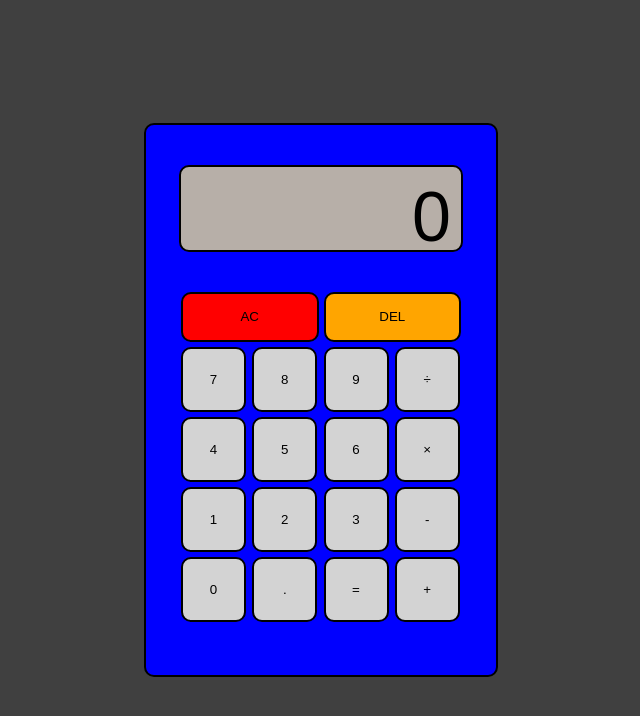
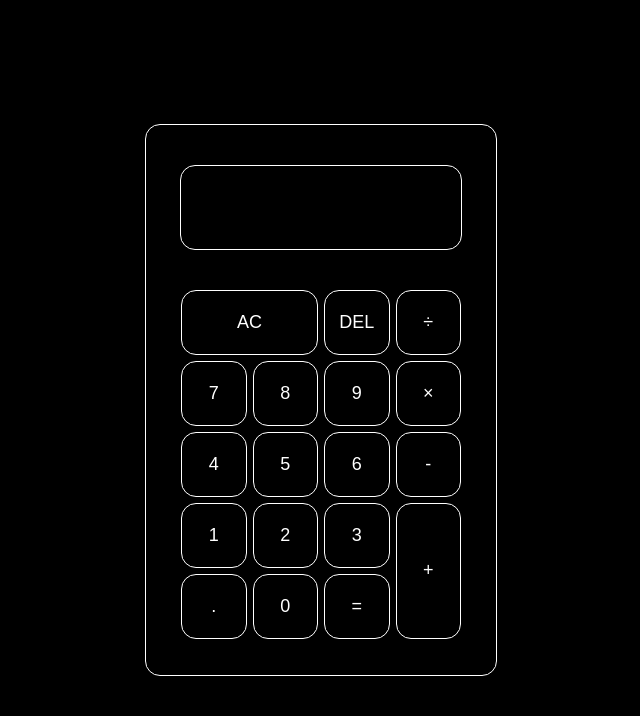
Before and after one commit to nlai86/odin-calculator, a plain HTML site: page index.html in a window 1280 px wide. Shown: the whole page, without its empty margins (319-959 px from the left). Drawn offline with Linux system fonts and the light colour scheme; a web font is replaced by a local one.

Commit message:
redo styling

```diff
--- a/index.html
+++ b/index.html
@@ -13,27 +13,28 @@
     <div class="parent">
         <div class="calc-case">
             <div class="display">
-                <div class="displayNum">0</div>
+                <div class="previousDisplay" data-previousDisplay></div>
+                <div class="currentDisplay" data-currentDisplay></div>
             </div>
             <div class="button-area">
-                <button class="clear">AC</button>
-                <button class="delete">DEL</button>
-                <button class="number" id="7">7</button>
-                <button class="number" id="8">8</button>
-                <button class="number" id="9">9</button>
-                <button class="operator" id="divide">÷</button>
-                <button class="number" id="4">4</button>
-                <button class="number" id="5">5</button>
-                <button class="number" id="6">6</button>
-                <button class="operator" id="multiply">×</button>
-                <button class="number" id="1">1</button>
-                <button class="number" id="2">2</button>
-                <button class="number" id="3">3</button>
-                <button class="operator" id="subtract">-</button>
-                <button class="number" id="0">0</button>
-                <button class="operator" id="decimal">.</button>
-                <button class="operator" id="equal">=</button>
-                <button class="operator" id="add">+</button>
+                <button class="clear" data-clear>AC</button>
+                <button data-delete>DEL</button>
+                <button data-operation>÷</button>
+                <button data-number>7</button>
+                <button data-number>8</button>
+                <button data-number>9</button>
+                <button data-operation>×</button>
+                <button data-number>4</button>
+                <button data-number>5</button>
+                <button data-number>6</button>
+                <button data-operation>-</button>
+                <button data-number>1</button>
+                <button data-number>2</button>
+                <button data-number>3</button>
+                <button class="add" data-operation>+</button>
+                <button data-number>.</button>
+                <button data-number>0</button>
+                <button data-equals>=</button>
             </div>
         </div>
     </div>
--- a/script.js
+++ b/script.js
@@ -1,4 +1,11 @@
-let display = document.querySelector("displayNum");
+const numberButtons = document.querySelectorAll('[data-number]');
+const operationButtons = document.querySelectorAll('[data-operation]');
+const equalsButton = document.querySelector('[data-equals]');
+const deleteButton = document.querySelector('[data-delete]');
+const clearButton = document.querySelector('[data-clear]');
+const currentDisplay = document.querySelector("[data-currentDisplay]");
+const previousDisplay = document.querySelector("[data-previousDisplay]")
+let displayValue = 0;
 
 function add (num1, num2) {
     return num1 + num2;
@@ -36,5 +43,10 @@ for (let i = 0; i < numButtons.length; i++) {
 }
 
 function numDisplay(e) {
-    document.querySelector("displayNum").textContent = 69;
+
+    display.textContent = displayValue;
 }
+
+function appendNumber(number) {
+    display.textContent += number;
+}
--- a/styles.css
+++ b/styles.css
@@ -1,13 +1,13 @@
 body {
-    background-color: #404040;
+    background-color: black;
 }
 
 .calc-case {
-    background-color: blue;
+    background-color: black;
     width: 350px;
     height: 550px;
-    border: solid 2px black;
-    border-radius: 10px;
+    border: solid 1px white;
+    border-radius: 15px;
     position: absolute;
     left: 0;
     right: 0;
@@ -20,19 +20,32 @@ body {
 }
 
 .display {
-    background-color: #b7afa8;
     width: 80%;
     height: 15%;
-    border: solid 2px black;
-    border-radius: 10px;
+    background-color: black;
+    border: solid 1px white;
+    color: white;
+    border-radius: 15px;
     margin: 40px auto;
+    display: flex;
+    align-items: flex-end;
+    justify-content: space-around;
+    flex-direction: column;
+    font-family: 'Calculator', sans-serif;
 }
 
-.displayNum {
-    font-size: 70px;
-    font-family: 'Calculator', sans-serif;
+.previousDisplay {
     text-align: right;
+    font-size: 20px;
+    margin-right: 10px;
     margin-top: 10px;
+}
+
+
+.currentDisplay {
+    font-size: 60px;
+    text-align: right;
+    margin-top: -10px;
     margin-right: 10px;
 }
 
@@ -41,65 +54,35 @@ body {
     margin: auto;
     display: grid;
     grid-template-columns: repeat(4, 1fr);
-    gap: 5px;
+    grid-template-rows: repeat(5, 65px);
+    gap: 6px;
 }
 
-.number,
-.operator{
-    background-color: lightgray;
-    width: 65px;
-    height: 65px;
-    border-radius: 10px;
-    border: solid 2px black;
+.button-area > button {
+    cursor: pointer;
+    font-size: 18px;
+    background-color: black;
+    border: solid 1px white;
+    color: white;
+    border-radius: 15px;
     margin: 0;
     padding: 0;
 }
 
-.number:hover,
-.operator:hover{
-    background-color: rgba(170,170,170);
+.button-area > button:hover {
+    background-color: white;
+    border: solid 1px black;
+    color: black;
 }
 
-.number:active,
-.operator:active{
-    background-color: rgba(140,140,140);
+.button-area > button:active {
+    background-color: rgba(210, 210, 210);
 }
 
-
 .clear {
-    background-color: rgba(255, 0, 0);
-    width: 100%;
-    height: 50px;
-    border-radius: 10px;
-    border: solid 2px black;
-    margin: 0;
-    padding: 0;
-    grid-column: 1/3;
+    grid-column: span 2;
 }
 
-.clear:hover {
-    background-color: rgba(230, 0, 0);
+.add {
+    grid-row: span 2;
 }
-
-.clear:active {
-    background-color: rgba(200, 0, 0);
-}
-
-.delete {
-    background-color:rgb(255, 165, 0);
-    width: 100%;
-    height: 50px;
-    border-radius: 10px;
-    border: solid 2px black;
-    margin: 0;
-    padding: 0;
-    grid-column: 3/5;
-}
-
-.delete:hover{
-    background-color:rgb(230, 145, 0);
-}
-
-.delete:active {
-    background-color:rgb(200, 115, 0);
-}
```
